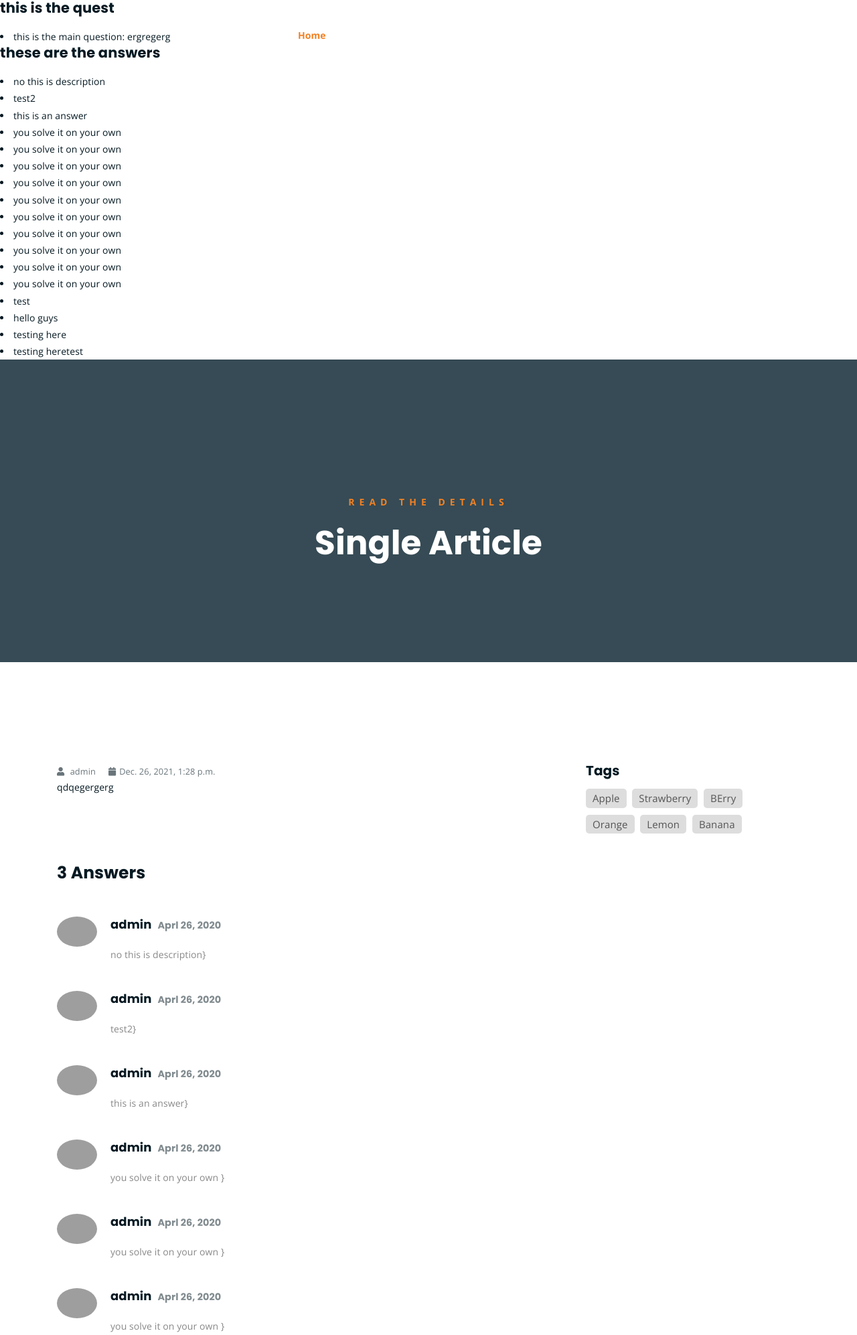
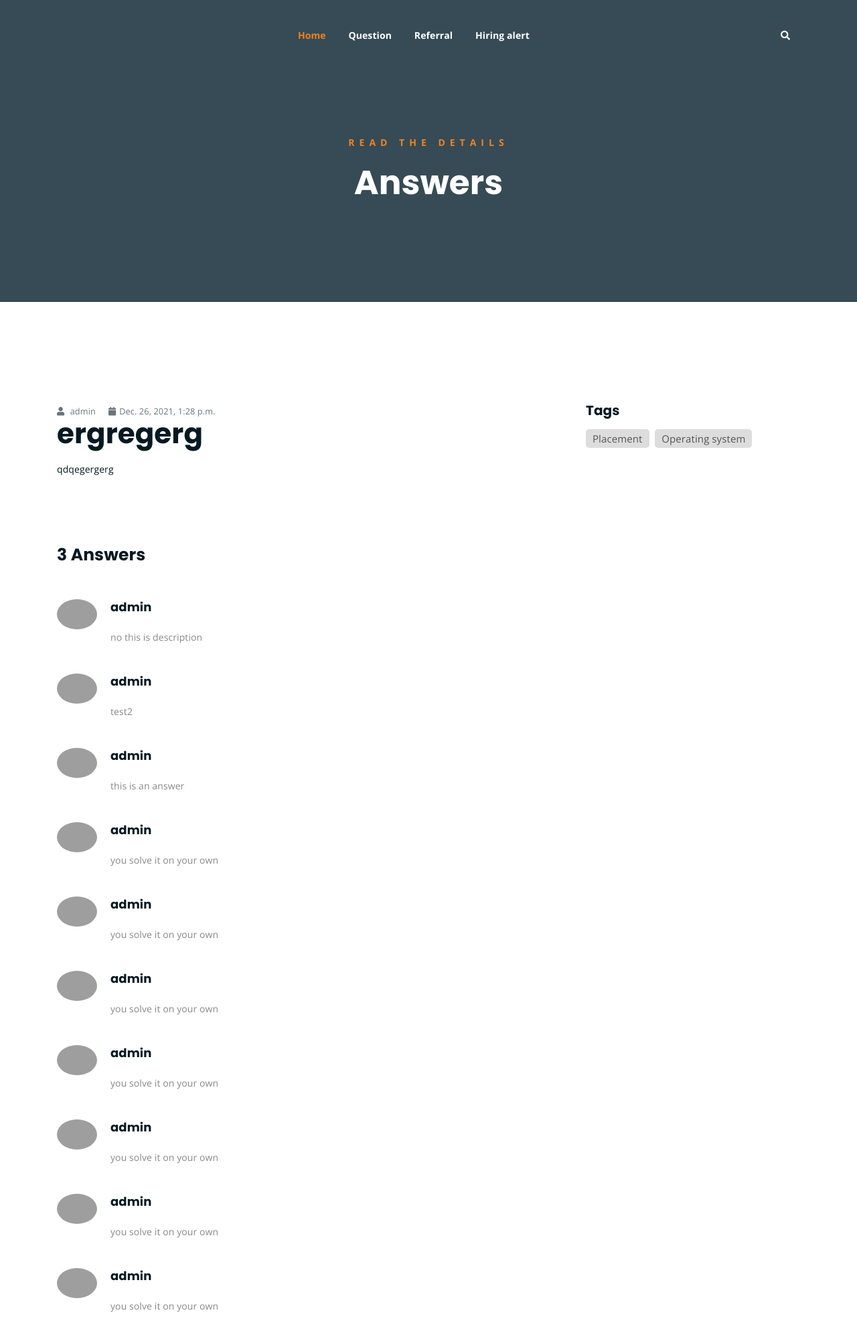
Before and after one commit to Rutvik-C/StudentProject, a Django app: page /Question/1/ in a window 1280 px wide. Shown: the top 1994 px of the page at 67% size. Run offline with Django 3.2, Linux system fonts and the light colour scheme; data comes from the database, SQL or seed files in the repository; both versions use the stored data as it was after the commit; some libraries are stand-ins or nearby versions; grey boxes are pictures that could not be loaded.

Commit message:
questions section done

```diff
--- a/StudentProject/settings.py
+++ b/StudentProject/settings.py
@@ -122,5 +122,5 @@
 MEDIA_ROOT = os.path.join(BASE_DIR, "media")
 MEDIA_URL = "/media/"
 
-LOGIN_URL = "login"
+LOGIN_URL = "/login"
 LOGIN_REDIRECT_URL = ""
--- a/main/templates/main/Question_detail.html
+++ b/main/templates/main/Question_detail.html
@@ -1,13 +1,5 @@
 {% extends "main/base.html" %} {% block content%}
 
-<h4>this is the quest</h4>
-<li>this is the main question: {{question.title}}</li>
-
-<h4>these are the answers</h4>
-{%for ans in answers%}
-<li>{{ans.description}}</li>
-
-{%endfor%}
 
 <div class="breadcrumb-section breadcrumb-bg">
     <div class="container">
@@ -15,7 +7,7 @@
             <div class="col-lg-8 offset-lg-2 text-center">
                 <div class="breadcrumb-text">
                     <p>Read the Details</p>
-                    <h1>Single Article</h1>
+                    <h1>Answers</h1>
                 </div>
             </div>
         </div>
@@ -33,9 +25,14 @@
                             <span class="author"><i class="fas fa-user"></i> {{question.student.username}}</span>
                             <span class="date"><i class="fas fa-calendar"></i>{{question.date_posted}}</span>
                         </p>
-                       {{question.description}}
                     </div>
+                    <h2>
+                        {{question.title}}
+                    </h2>
+                    <p>
+                        {{question.description}}
 
+                    </p>
                     <div class="comments-list-wrap">
 
 
@@ -56,26 +53,14 @@
                                 </div>
 
                                 <div class="comment-text-body">
-                                    <h4>{{ans.student.username}} <span class="comment-date">Aprl 26, 2020</span></h4>
-                                    <p>{{ans.description}}}</p>
+                                    <h4>{{ans.student.username}} <span class="comment-date"></span></h4>
+                                    <p>{{ans.description}}</p>
                                 </div>
 
                             </div>
                             {%endfor%}
 
-                            <div class="single-comment-body">
-                                <div class="comment-user-avater">
-                                    <img src="assets/img/avaters/avatar2.png" alt="">
-                                </div>
-                                <div class="comment-text-body">
-                                    <h4>Addy Aoe <span class="comment-date">May 12, 2020</span> <a
-                                            href="#">reply</a></h4>
-                                    <p>Nunc risus ex, tempus quis purus ac, tempor consequat ex. Vivamus sem magna,
-                                        maximus at est id, maximus aliquet nunc. Suspendisse lacinia velit a eros
-                                        porttitor, in interdum ante faucibus Suspendisse lacinia velit a eros
-                                        porttitor, in interdum ante faucibus.</p>
-                                </div>
-                            </div>
+
                         </div>
                     </div>
 
@@ -83,11 +68,12 @@
                         <h4>Share your answer</h4>
                         <p>If you have a answer dont feel hesitate to write your opinion</p>
 
-                        <form action="index.html">
-                            <p><textarea name="comment" id="comment" cols="30" rows="10"
+                        <form action="{% url 'answers' question.pk %}" method="POST">
+				            {% csrf_token %}
+                            <p><textarea name="answer" id="answer" cols="30" rows="10"
                                     placeholder="Your Message"></textarea></p>
+
                             <p><input type="submit" value="Submit"></p>
-
                         </form>
 
                     </div>
@@ -98,12 +84,12 @@
                     <div class="tag-section">
                         <h4>Tags</h4>
                         <ul>
-                            <li><a href="single-news.html">Apple</a></li>
-                            <li><a href="single-news.html">Strawberry</a></li>
-                            <li><a href="single-news.html">BErry</a></li>
-                            <li><a href="single-news.html">Orange</a></li>
-                            <li><a href="single-news.html">Lemon</a></li>
-                            <li><a href="single-news.html">Banana</a></li>
+                            <li><a href="single-news.html">Placement</a></li>
+                            <!-- <li><a href="single-news.html">Strawberry</a></li> -->
+                            <!-- <li><a href="single-news.html">BErry</a></li> -->
+                            <!-- <li><a href="single-news.html">Orange</a></li> -->
+                            <!-- <li><a href="single-news.html">Lemon</a></li> -->
+                            <li><a href="single-news.html">Operating system</a></li>
                         </ul>
                     </div>
                 </div>
--- a/main/templates/main/base.html
+++ b/main/templates/main/base.html
@@ -92,13 +92,21 @@
 								</li>
 
 								{% if user.is_authenticated %}
-								<li><a href="news.html">Your Profile</a></li>
+								<li><a href="{%url 'profile' %}">Your Profile</a>
+									<ul class="sub-menu">
+										<li><a href="{% url 'Student-question-list' user.id %}">Questions you asked</a>
+										</li>
+										<li><a href="{% url 'Student-answer-list' user.id %}">Your answers</a></li>
+									</ul>
+								</li>
+
 								<li><a href="{% url 'logout' %}">Logout</a></li>
 								{% endif %}
 
 								<li>
 									<div class="header-icons">
-										<a class="mobile-hide search-bar-icon" href="#"><i class="fas fa-search"></i></a>
+										<a class="mobile-hide search-bar-icon" href="#"><i
+												class="fas fa-search"></i></a>
 									</div>
 								</li>
 							</ul>
@@ -144,7 +152,8 @@
 				<div class="col-lg-3 col-md-6">
 					<div class="footer-box about-widget">
 						<h2 class="widget-title">About us</h2>
-						<p>Our aim is to help students find answers, get help in projects and ultimately get referrals and land a good job</p>
+						<p>Our aim is to help students find answers, get help in projects and ultimately get referrals
+							and land a good job</p>
 					</div>
 				</div>
 				<div class="col-lg-3 col-md-6">
--- a/main/urls.py
+++ b/main/urls.py
@@ -7,6 +7,8 @@
     path("", home_page, name="home-page"),
     path("login", login_student, name="login"),
     path("register", register_student, name="register"),
+    path("answers/<int:question_pk>/", answer_question, name="answers"),
+    path("profile", display_profile, name="profile"),
     path("logout", logout_student, name="logout"),
     path("Questions", QuestionListView.as_view(), name="Questions-list-view"),
     path("Question/<int:pk>/", QuestionDetailView, name="Questions-detail"),
--- a/main/views.py
+++ b/main/views.py
@@ -1,4 +1,5 @@
 from django.shortcuts import render
+from django.contrib.auth.decorators import login_required
 from .models import *
 from django.http import HttpResponse
 from django.db import models
@@ -54,7 +55,7 @@
         "questions": Question.objects.filter(student__pk=pk),
     }
     print("in student")
-    return render(request, "main/Student_Question_detail.html", context)
+    return render(request, "main/profile.html", context)
 
 
 def StudentAnswerListView(request, pk):
@@ -63,7 +64,7 @@
         "answers": Answer.objects.filter(student__pk=pk),
     }
     print("in student")
-    return render(request, "main/Student_Answer_list.html", context)
+    return render(request, "main/profile_ans.html", context)
 
 
 class QuestionCreateView(LoginRequiredMixin, CreateView):
@@ -147,3 +148,25 @@
 def logout_student(request):
     logout(request)
     return redirect("home-page")
+
+
+@login_required
+def answer_question(request,question_pk):
+    if request.method == "POST":
+        description = request.POST.get("answer")
+
+        new_ans = Answer.objects.create(description = description,student = request.user, question= Question.objects.filter(pk = question_pk).first(),date_posted = datetime.datetime.now())
+        new_ans.save()
+
+    return redirect("Questions-list-view")
+    # redirect_to = "Question/" + str(question_pk) + "/"
+    # return redirect(redirect_to)
+
+
+def display_profile(request):
+    context = {
+        "student": Student.objects.filter(user__pk=pk).first(),
+        "questions": Question.objects.filter(student__pk=pk),
+    }
+    print("in student")
+    return render(request, "main/profile.html",context)
```
Also changed, not shown: main/templates/main/profile.html (added, +61 -0 lines), main/templates/main/profile_ans.html (added, +57 -0 lines), db.sqlite3.
